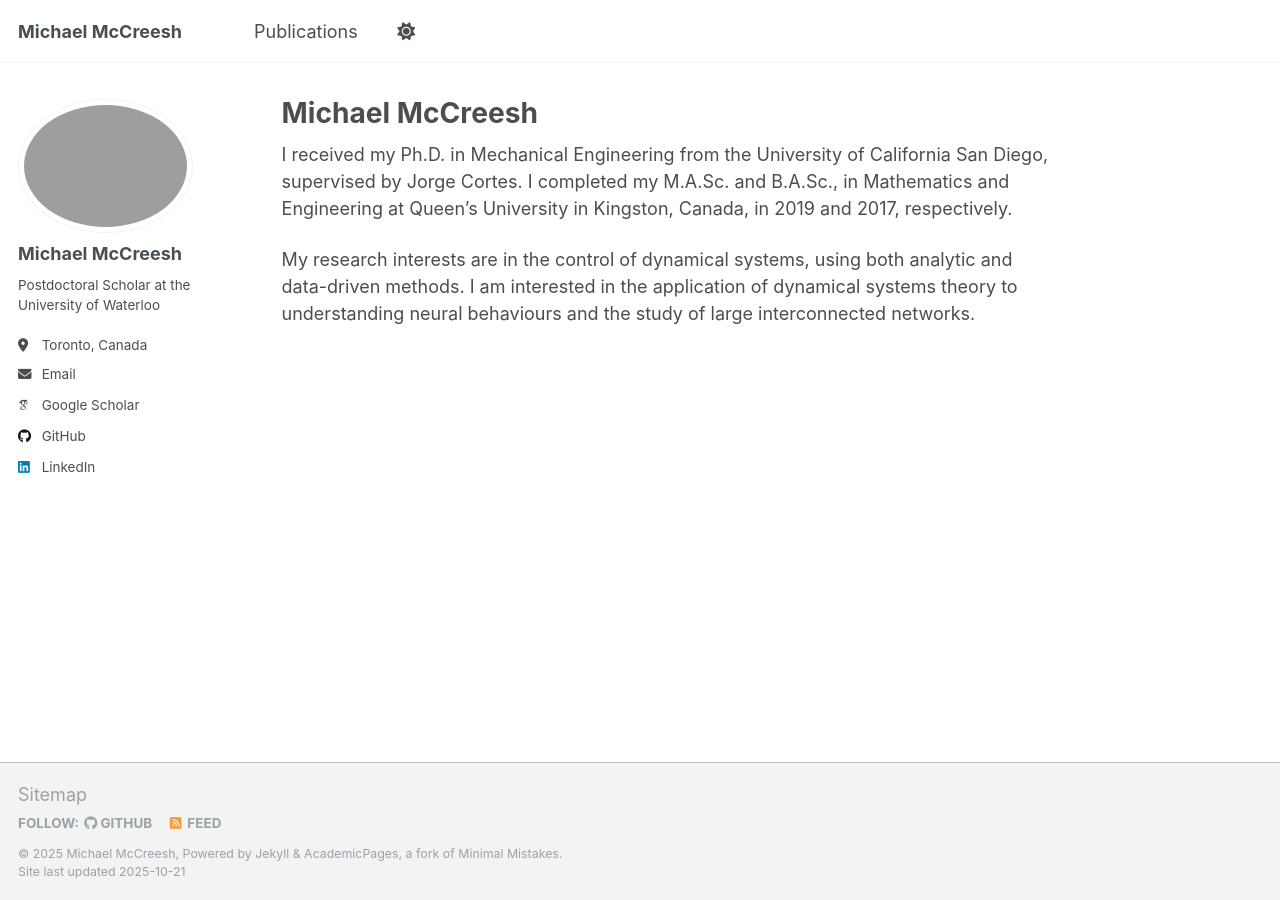
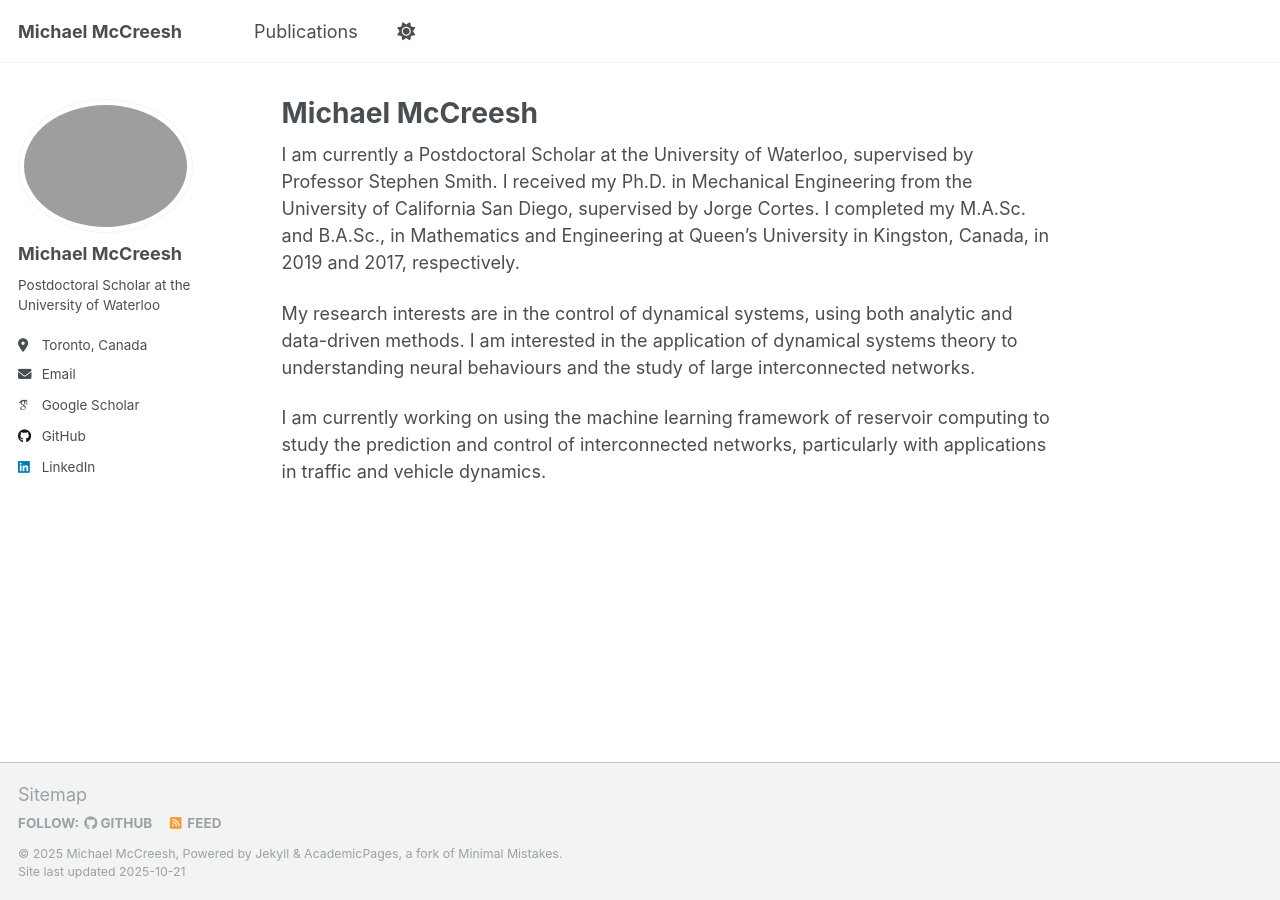
Before and after one commit to McCreesh/McCreesh.github.io, a Jekyll site: the page built from _pages/about.md, in a window 1280 px wide. Built offline with Jekyll 4.4.1, drawn with Linux system fonts in a browser that asks for light colours; some web fonts are replaced; a script that is not in the unit is left out.

Commit message:
Update about.md

```diff
--- a/_pages/about.md
+++ b/_pages/about.md
@@ -6,7 +6,8 @@ redirect_from:
   - /about/
   - /about.html
 ---
-
-I received my Ph.D. in Mechanical Engineering from the University of California San Diego, supervised by Jorge Cortes. I completed my M.A.Sc. and B.A.Sc., in Mathematics and Engineering at Queen's University in Kingston, Canada, in 2019 and 2017, respectively.
+I am currently a Postdoctoral Scholar at the University of Waterloo, supervised by Professor Stephen Smith. I received my Ph.D. in Mechanical Engineering from the University of California San Diego, supervised by Jorge Cortes. I completed my M.A.Sc. and B.A.Sc., in Mathematics and Engineering at Queen's University in Kingston, Canada, in 2019 and 2017, respectively.
 
 My research interests are in the control of dynamical systems, using both analytic and data-driven methods. I am interested in the application of dynamical systems theory to understanding neural behaviours and the study of large interconnected networks.
+
+I am currently working on using the machine learning framework of reservoir computing to study the prediction and control of interconnected networks, particularly with applications in traffic and vehicle dynamics.
```
